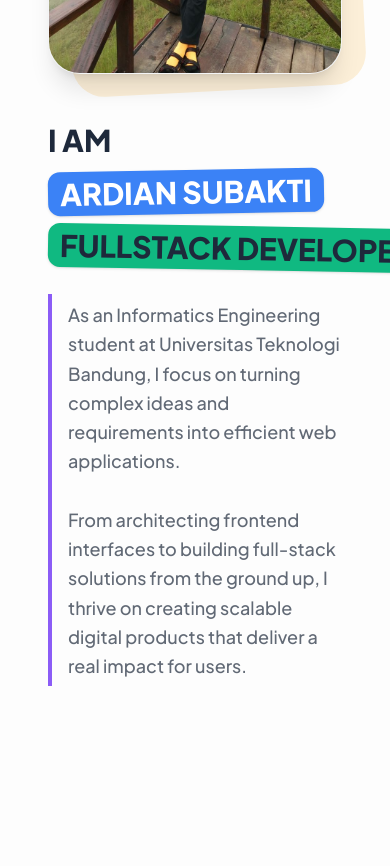
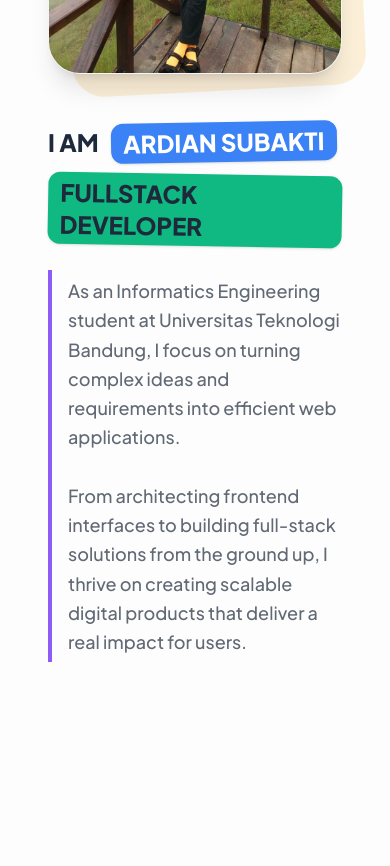
Before and after one commit to R-dians/MyPortofolio, a Next.js app: page /en in a window 390 px wide. Shown: the part 1600-2466 px from the top of the page. Built offline with nearby package versions, Linux system fonts and the light colour scheme; no server answers.

Commit message:
fix: atasi teks badge FULLSTACK DEVELOPER terpotong di mobile dengan responsive text size dan wrapping

```diff
--- a/components/About.tsx
+++ b/components/About.tsx
@@ -50,17 +50,17 @@ export default function About({ dict }: AboutProps) {
           className="w-full md:flex-1 space-y-6"
         >
           {/* Sapaan dengan Aksen Solid Color (Tetap menggunakan Flexbox responsif) */}
-          <h3 className="flex flex-col items-start gap-3 md:gap-4 text-3xl md:text-4xl font-black text-brand-text uppercase">
+          <h3 className="flex flex-col items-start gap-3 md:gap-4 text-2xl sm:text-3xl md:text-4xl font-black text-brand-text uppercase">
             {/* Baris 1: Sapaan & Nama */}
             <div className="flex flex-wrap items-center gap-x-3 gap-y-3">
               <span>{dict.greeting}</span>
-              <span className="bg-brand-blue text-white px-3 py-1 rounded-xl whitespace-nowrap -rotate-1 shadow-sm">
+              <span className="bg-brand-blue text-white px-3 py-1 rounded-xl sm:whitespace-nowrap -rotate-1 shadow-sm text-left">
                 {dict.name}
               </span>
             </div>
 
             {/* Baris 2: Role */}
-            <span className="bg-brand-mint text-brand-text px-3 py-1 rounded-xl whitespace-nowrap rotate-1 shadow-sm">
+            <span className="bg-brand-mint text-brand-text px-3 py-1 rounded-xl sm:whitespace-nowrap rotate-1 shadow-sm text-left">
               {dict.role}
             </span>
           </h3>
```
